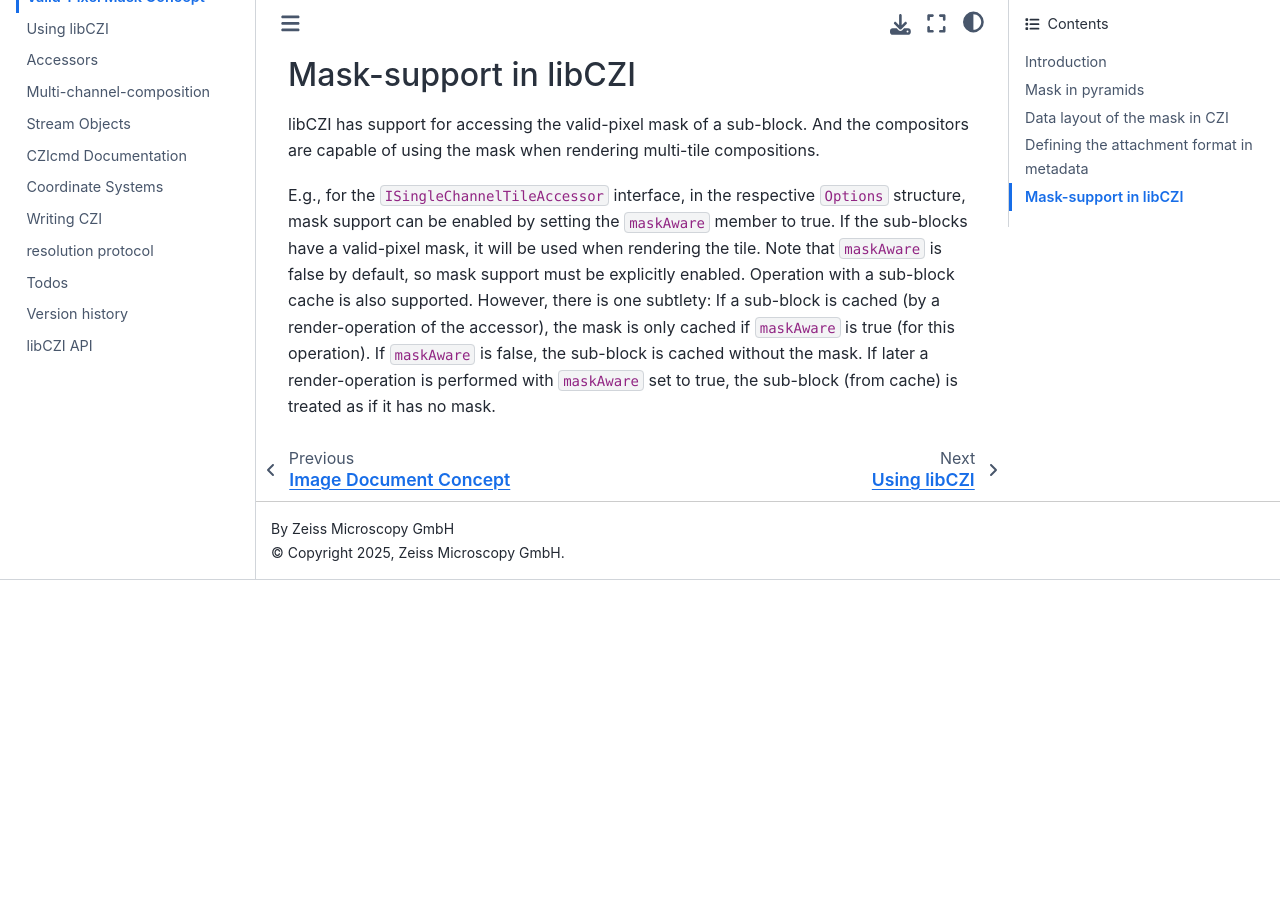
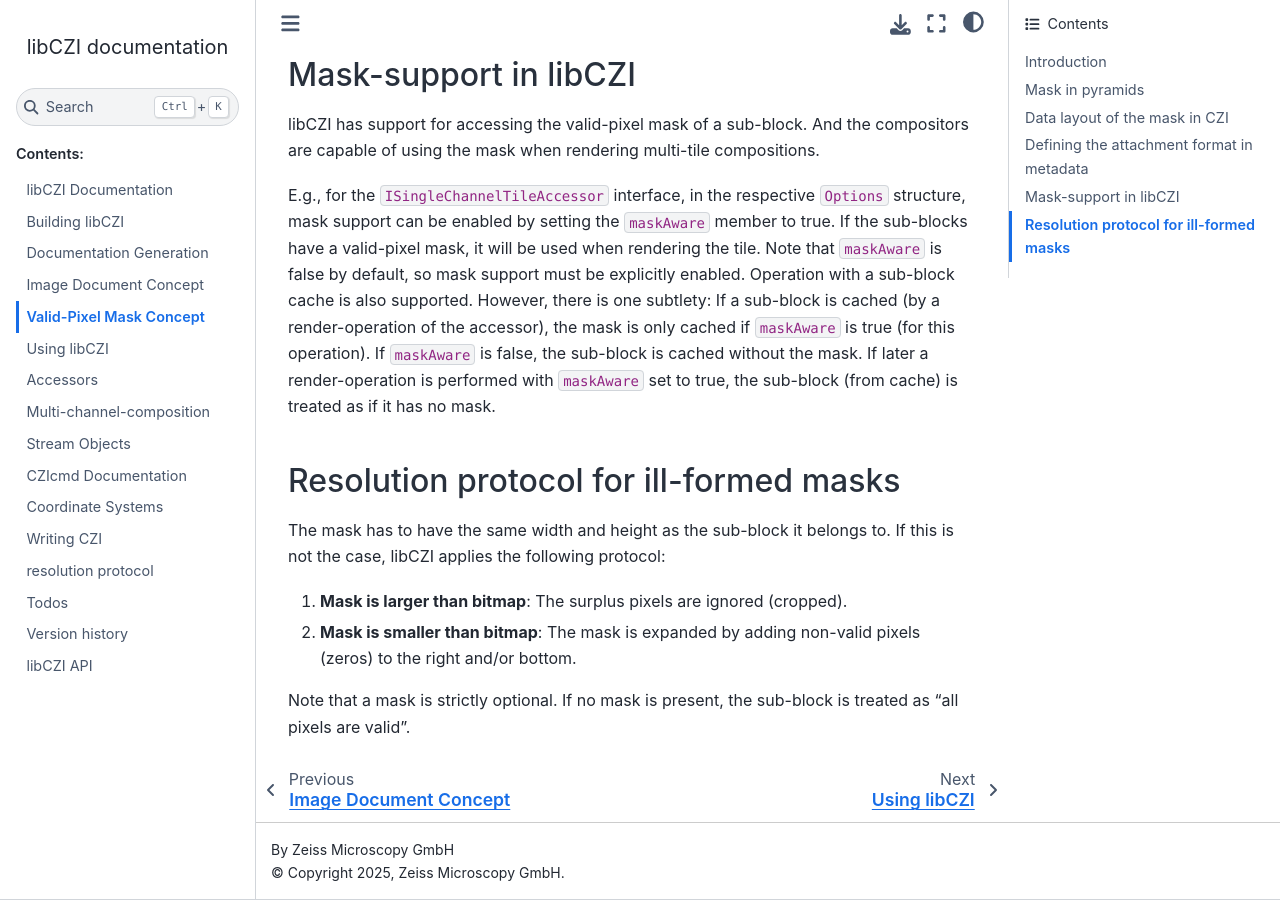
Before and after one commit to ZEISS/libczi, a Sphinx documentation site: the page built from docs/source/pages/valid_pixel_mask_concept.rst, in a window 1280 px wide and 900 px high, scrolled down 4750 px. Built offline with Sphinx 7.4.7 and the Sphinx Book theme 1.1.4, drawn with Linux system fonts in a browser that asks for light colours; pages that are not in the unit, such as notebooks, are missing from menus; before the commit the page ends 5330 px from its top, so only the background shows below that.

Commit message:
Add resolution protocol for ill-formed masks
This commit introduces a new section in libCZI that details the resolution protocol for masks that do not conform to the expected dimensions of their corresponding sub-blocks. It specifies how to handle cases where the mask is larger or smaller than the bitmap and clarifies that masks are optional, with the default assumption being that all pixels in the sub-block are valid if no mask is provided.

```diff
--- a/docs/source/pages/valid_pixel_mask_concept.rst
+++ b/docs/source/pages/valid_pixel_mask_concept.rst
@@ -152,3 +152,16 @@ the sub-blocks have a valid-pixel mask, it will be used when rendering the tile.
 Operation with a sub-block cache is also supported. However, there is one subtlety: If a sub-block is cached (by a render-operation of the accessor), the mask is only
 cached if ``maskAware`` is true (for this operation). If ``maskAware`` is false, the sub-block is cached without the mask. If later a render-operation is performed with ``maskAware`` set to true,
 the sub-block (from cache) is treated as if it has no mask.
+
+
+
+Resolution protocol for ill-formed masks
+----------------------------------------
+
+The mask has to have the same width and height as the sub-block it belongs to. If this is not the case, libCZI applies the following protocol:
+
+1. **Mask is larger than bitmap**: The surplus pixels are ignored (cropped).
+
+2. **Mask is smaller than bitmap**: The mask is expanded by adding non-valid pixels (zeros) to the right and/or bottom.
+
+Note that a mask is strictly optional. If no mask is present, the sub-block is treated as "all pixels are valid".
```
